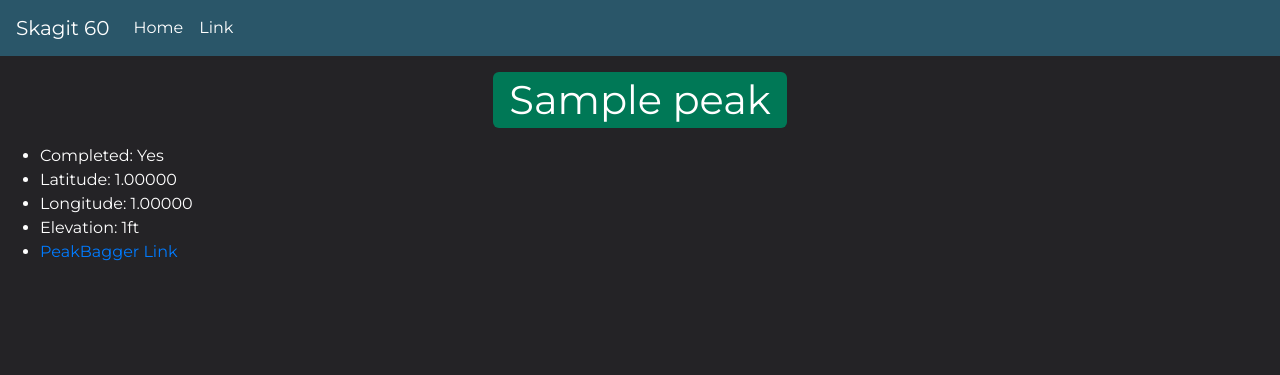
After one commit to raymond-devries/skagit60, a Django app: page /peak/1/ in a window 1280 px wide. The commit adds this page. Shown: the top 375 px of the page. Run offline with Django 3.2, Linux system fonts and the light colour scheme; tables that the repository leaves empty hold one stand-in row (values such as "Sample post"); some libraries are stand-ins or nearby versions.

Commit message:
Homepage and peak detail views made.

```diff
--- a/skagit60/settings.py
+++ b/skagit60/settings.py
@@ -37,6 +37,7 @@ INSTALLED_APPS = [
     'django.contrib.sessions',
     'django.contrib.messages',
     'django.contrib.staticfiles',
+    'crispy_forms',
     'tracker',
     'users',
 ]
--- a/templates/base.html
+++ b/templates/base.html
@@ -1,11 +1,43 @@
+{% load static %}
 <!DOCTYPE html>
 <html lang="en">
 <head>
     <meta charset="UTF-8">
-
+    <link rel="stylesheet" href="https://stackpath.bootstrapcdn.com/bootstrap/4.4.1/css/bootstrap.min.css"
+          integrity="sha384-Vkoo8x4CGsO3+Hhxv8T/Q5PaXtkKtu6ug5TOeNV6gBiFeWPGFN9MuhOf23Q9Ifjh" crossorigin="anonymous">
+    <link rel="stylesheet" href="{% static 'tracker/main.css' %}">
+    <script src="https://code.jquery.com/jquery-3.4.1.slim.min.js"
+            integrity="sha384-J6qa4849blE2+poT4WnyKhv5vZF5SrPo0iEjwBvKU7imGFAV0wwj1yYfoRSJoZ+n"
+            crossorigin="anonymous"></script>
+    <script src="https://cdn.jsdelivr.net/npm/popper.js@1.16.0/dist/umd/popper.min.js"
+            integrity="sha384-Q6E9RHvbIyZFJoft+2mJbHaEWldlvI9IOYy5n3zV9zzTtmI3UksdQRVvoxMfooAo"
+            crossorigin="anonymous"></script>
+    <script src="https://stackpath.bootstrapcdn.com/bootstrap/4.4.1/js/bootstrap.min.js"
+            integrity="sha384-wfSDF2E50Y2D1uUdj0O3uMBJnjuUD4Ih7YwaYd1iqfktj0Uod8GCExl3Og8ifwB6"
+            crossorigin="anonymous"></script>
+    <meta name="viewport" content="width=device-width, initial-scale=1, shrink-to-fit=no">
     <title>Skagit60</title>
 </head>
-<body>
+<body class="text-white">
+<nav class="navbar navbar-expand-lg navbar-dark" style="background-color: rgb(42,86,105)">
+  <a class="navbar-brand" href="{% url 'home' %}">Skagit 60</a>
+  <button class="navbar-toggler" type="button" data-toggle="collapse" data-target="#navbarSupportedContent" aria-controls="navbarSupportedContent" aria-expanded="false" aria-label="Toggle navigation">
+    <span class="navbar-toggler-icon"></span>
+  </button>
 
+  <div class="collapse navbar-collapse" id="navbarSupportedContent">
+    <ul class="navbar-nav mr-auto">
+      <li class="nav-item active">
+        <a class="nav-link" href="{% url 'home' %}">Home </a>
+      </li>
+      <li class="nav-item active">
+        <a class="nav-link" href="#">Link</a>
+      </li>
+    </ul>
+  </div>
+</nav>
+{% block content %}
+{% endblock %}
+<div class="p-5"></div>
 </body>
 </html>
--- /dev/null
+++ b/templates/tracker/peak_detail.html
@@ -0,0 +1,26 @@
+{% extends 'base.html' %}
+{% load crispy_forms_filters %}
+{% load define_action %}
+
+{% block content %}
+    {% if peak.complete %}
+        {% define "completed-peak" as completed %}
+    {% else %}
+        {% define "uncompleted-peak" as completed %}
+    {% endif %}
+    <h1 class="text-center py-1 px-3 m-3 mx-auto {{ completed }}">{{ peak }}</h1>
+    <ul>
+        <li>
+            Completed:
+            {% if peak.complete %}
+                Yes
+            {% else %}
+                No
+            {% endif %}
+        </li>
+        <li>Latitude: {{ peak.lat }}</li>
+        <li>Longitude: {{ peak.long }}</li>
+        <li>Elevation: {{ peak.elevation }}ft</li>
+        <li><a href="{{ peak.peakbagger_link }}">PeakBagger Link</a></li>
+    </ul>
+{% endblock content %}
--- a/tracker/models.py
+++ b/tracker/models.py
@@ -5,6 +5,7 @@ from django.core.validators import MaxValueValidator
 
 class Peak(models.Model):
     name = models.CharField(max_length=50)
+    display_name = models.CharField(max_length=50, default=name)
     elevation = models.PositiveIntegerField()
     lat = models.DecimalField(decimal_places=5, max_digits=8)
     long = models.DecimalField(decimal_places=5, max_digits=8)
--- /dev/null
+++ b/tracker/static/tracker/main.css
@@ -0,0 +1,40 @@
+@import url('https://fonts.googleapis.com/css?family=Montserrat&display=swap');
+
+body{
+    margin: 0;
+    font-family: 'Montserrat', sans-serif;
+    background-color: #242326;
+}
+hr {
+    border: 1px solid #DADCDE;
+    border-radius: 1px;
+    width: 95%;
+}
+
+.remove-link-style {
+    color: inherit;
+}
+
+.remove-link-style:hover {
+    color: inherit;
+    text-decoration: none;
+}
+
+.peaks {
+    font-size: 20px;
+    list-style-type: none;
+}
+
+.uncompleted-peak {
+    background-color: #780700;
+    width: fit-content;
+    border-radius: 6px;
+    max-width: 85%;
+}
+
+.completed-peak {
+    background-color: #007856;
+    width: fit-content;
+    border-radius: 6px;
+    max-width: 85%;
+}
--- /dev/null
+++ b/tracker/templatetags/define_action.py
@@ -0,0 +1,8 @@
+from django import template
+
+register = template.Library()
+
+
+@register.simple_tag
+def define(val=None):
+    return val
--- a/tracker/urls.py
+++ b/tracker/urls.py
@@ -1,4 +1,7 @@
 from django.urls import path
+from tracker.views import *
 
 urlpatterns = [
+    path('', Home.as_view(), name='home'),
+    path('peak/<int:pk>/', PeakDetail.as_view(), name='peak_detail')
 ]
--- a/tracker/views.py
+++ b/tracker/views.py
@@ -1,3 +1,18 @@
 from django.shortcuts import render
+from django.views.generic import View, ListView, DetailView
+from tracker.models import *
 
-# Create your views here.
+
+class Home(ListView):
+    model = Peak
+    template_name = 'tracker/home.html'
+    context_object_name = 'peaks'
+
+    def get_context_data(self, *, object_list=None, **kwargs):
+        context = super().get_context_data(**kwargs)
+        context['number_of_peaks_completed'] = Peak.objects.filter(complete=True).count()
+        return context
+
+
+class PeakDetail(DetailView):
+    model = Peak
```
Also changed, not shown: templates/tracker/home.html (added, +23 -0 lines), tracker/migrations/0003_peak_display_name.py (added), tracker/templatetags/__init__.py (added).
